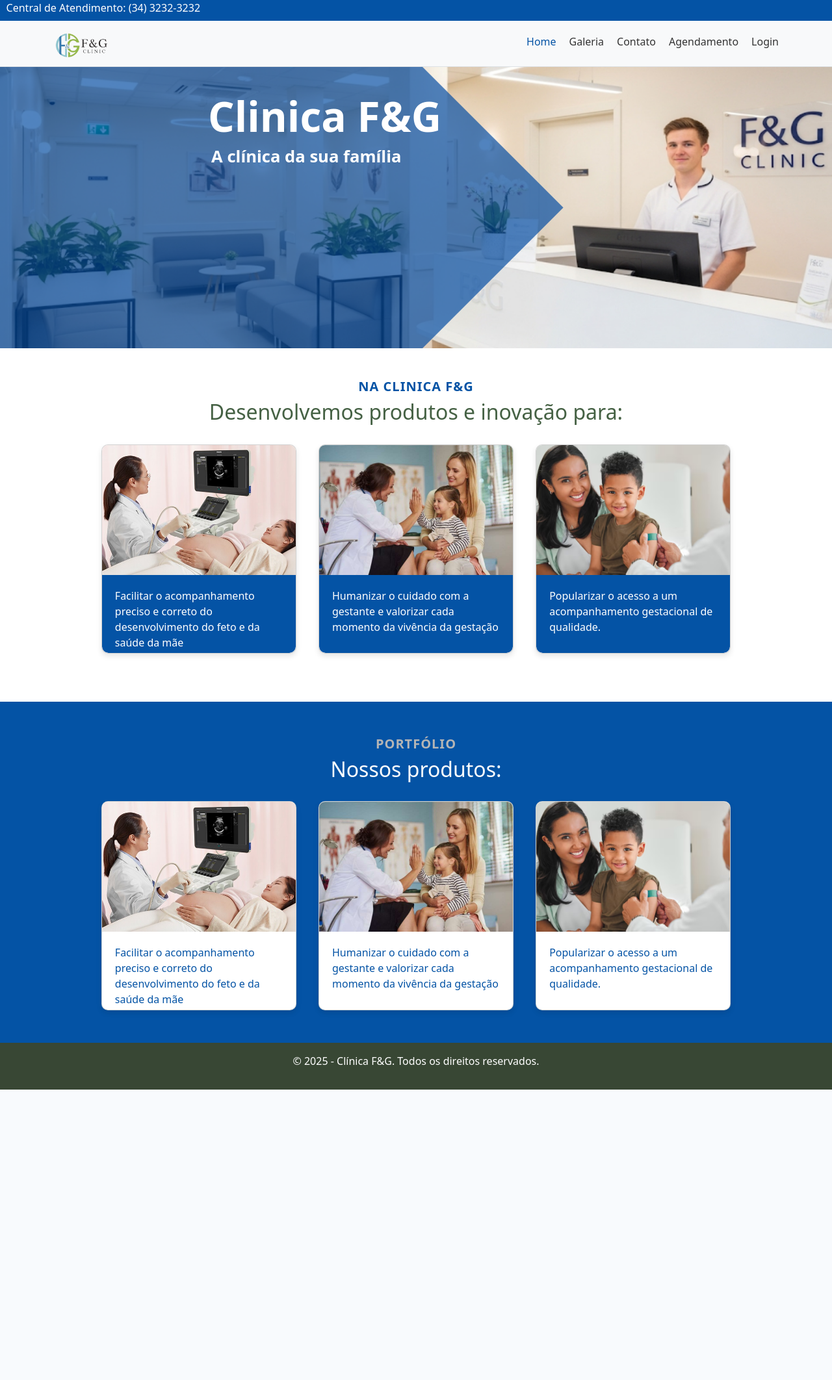
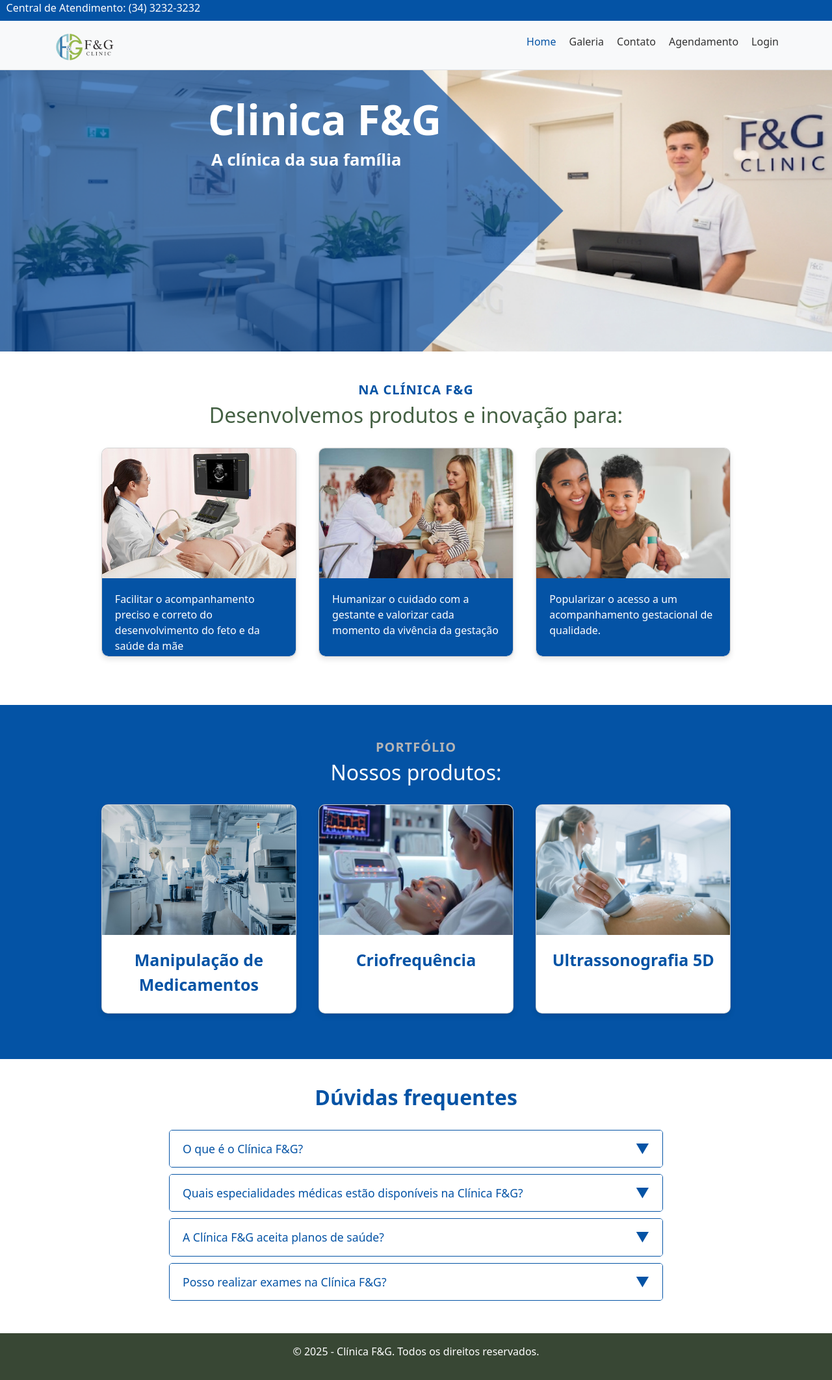
Before and after one commit to diegocgribeiro/sitePpi, a PHP site: page / in a window 1280 px wide. Shown: the whole page at 65% size. Before the commit the page ends 1677 px from the top, so only its background shows below. Run offline with PHP 8.4, Linux system fonts and the light colour scheme.

Commit message:
[Add] Final Home

```diff
--- a/css/style.css
+++ b/css/style.css
@@ -56,7 +56,7 @@ div>h3.central{
 }
 
 .navbar-logo img {
-   height: 45px;
+   height: 50px;
     width: auto;
 }
 
@@ -141,7 +141,7 @@ div>h3.central{
 }
 
 
-.subtitle {
+.subtitulo {
     font-size: 20px;
     color: var(--cor-principal);
     margin-bottom: 5px;
@@ -150,7 +150,7 @@ div>h3.central{
     font-weight: bold;
 }
 
-.title {
+.titulo {
     font-size: 32px;
     color: var(--cor-verde);
     margin-top: 0;
@@ -213,10 +213,12 @@ div>h3.central{
     padding: 20px;
     text-align: center;
     background-color: var(--cor-principal);
+    padding-bottom: 5vh;
+
 }
 
 
-.cards-container2 .subtitle {
+.cards-container2 .subtitulo {
     margin-top: 30px;
     font-size: 20px;
     color: #b5b5b5;
@@ -226,7 +228,7 @@ div>h3.central{
     font-weight: bold;
 }
 
-.cards-container2 .title {
+.cards-container2 .titulo {
     font-size: 32px;
     color: white;
     margin-top: 0;
@@ -278,12 +280,59 @@ div>h3.central{
     height: 120px;
 }
 
-.cards-container2 .card-content p {
-    font-size: 16px;
+.cards-container2 .card-content h3 {
+    font-size: 25px;
     line-height: 1.5;
     margin: 0;
+    text-align: center;
+    font-weight: bold;
+
+}
+.duvidas-container {
+    max-width: 800px;
+    margin: 20px auto;
+    padding: 20px;
+    background-color: white;
 }
 
+.duvidas-title {
+    text-align: center;
+    color: var(--cor-principal);
+    margin-bottom: 30px;
+    font-size: 2em;
+    font-weight: bold;
+}
+
+.duvidas-item {
+    border: 1px solid var(--cor-principal);
+    border-radius: 5px;
+    margin-bottom: 10px;
+    overflow: hidden; /* Para esconder o conteúdo da resposta inicialmente */
+}
+
+.duvidas-question {
+    padding: 15px 20px;
+    background-color: #ffffff;
+    color: var(--cor-principal);
+    font-size: 1.1em;
+    cursor: pointer;
+    position: relative; /* Necessário para posicionar a seta */
+    transition: background-color 0.3s ease;
+}
+
+.duvidas-question:hover {
+    background-color: var(--cor-principal);
+    color: white;
+}
+
+.duvidas-question .arrow {
+    position: absolute; /* Posição absoluta em relação ao .duvidas-question */
+    right: 20px; /* Distância da direita */
+    top: 50%; /* Centraliza verticalmente */
+    transform: translateY(-50%); /* Ajuste fino para centralização vertical */
+    font-size: 1.2em;
+    transition: transform 0.3s ease;
+}
 
 footer{
     background-color: #384734;
--- a/index.html
+++ b/index.html
@@ -48,8 +48,8 @@
     </div>
     <div class="cards-container">
         <div class="header">
-            <p class="subtitle">NA CLINICA F&G</p>
-            <h1 class="title">Desenvolvemos produtos e inovação para:</h1>
+            <p class="subtitulo">NA CLÍNICA F&G</p>
+            <h1 class="titulo">Desenvolvemos produtos e inovação para:</h1>
         </div>
         <div class="cards-wrapper">
             <div class="card">
@@ -80,34 +80,69 @@
     </div>
     <div class="cards-container2">
         <div class="header">
-            <p class="subtitle">Portfólio</p>
-            <h1 class="title">Nossos produtos:</h1>
+            <p class="subtitulo">Portfólio</p>
+            <h1 class="titulo">Nossos produtos:</h1>
         </div>
         <div class="cards-wrapper">
             <div class="card">
                 <div class="card-image-container">
-                    <img src="images/card1.jpg" alt="Doctor examining a pregnant woman">
+                    <img src="images/card6.jpg" alt="Manipulação medicamentos">
                 </div>
                 <div class="card-content">
-                    <p>Facilitar o acompanhamento preciso e correto do desenvolvimento do feto e da saúde da mãe</p>
+                    <h3>Manipulação de Medicamentos</h3>
                 </div>
             </div>
 
             <div class="card">
                 <div class="card-image-container">
-                    <img src="images/card2.jpg" alt="Pregnant woman relaxing on a couch">
+                    <img src="images/card4.jpg" alt="Tecnologia na estética">
                 </div>
                 <div class="card-content">
-                    <p>Humanizar o cuidado com a gestante e valorizar cada momento da vivência da gestação</p>
+                    <h3>Criofrequência</h3>
                 </div>
             </div>
             <div class="card">
                 <div class="card-image-container">
-                    <img src="images/card3.avif" alt="Woman with a baby looking at a laptop">
+                    <img src="images/card5.jpeg" alt="Ultrassonografia 6d">
                 </div>
                 <div class="card-content">
-                    <p>Popularizar o acesso a um acompanhamento gestacional de qualidade.</p>
+                    <h3>Ultrassonografia 5D</h3>
                 </div>
+            </div>
+        </div>
+    </div>
+    <div class="duvidas-container">
+        <h2 class="duvidas-title">Dúvidas frequentes</h2>
+        <div class="duvidas-item">
+            <div class="duvidas-question">
+                O que é o Clínica F&G?
+                <span class="arrow">&#9660;</span>
+            </div>
+            <div class="duvidas-answer">
+            </div>
+        </div>
+        <div class="duvidas-item">
+            <div class="duvidas-question">
+                Quais especialidades médicas estão disponíveis na Clínica F&G?
+                <span class="arrow">&#9660;</span>
+            </div>
+            <div class="duvidas-answer">
+            </div>
+        </div>
+        <div class="duvidas-item">
+            <div class="duvidas-question">
+                A Clínica F&G aceita planos de saúde?
+                <span class="arrow">&#9660;</span>
+            </div>
+            <div class="duvidas-answer">
+            </div>
+        </div>
+        <div class="duvidas-item">
+            <div class="duvidas-question">
+                Posso realizar exames na Clínica F&G?
+                <span class="arrow">&#9660;</span>
+            </div>
+            <div class="duvidas-answer">
             </div>
         </div>
     </div>
```
Also changed, not shown: images/card4.jpg (added), images/card5.jpeg (added), images/card6.jpg (added).
